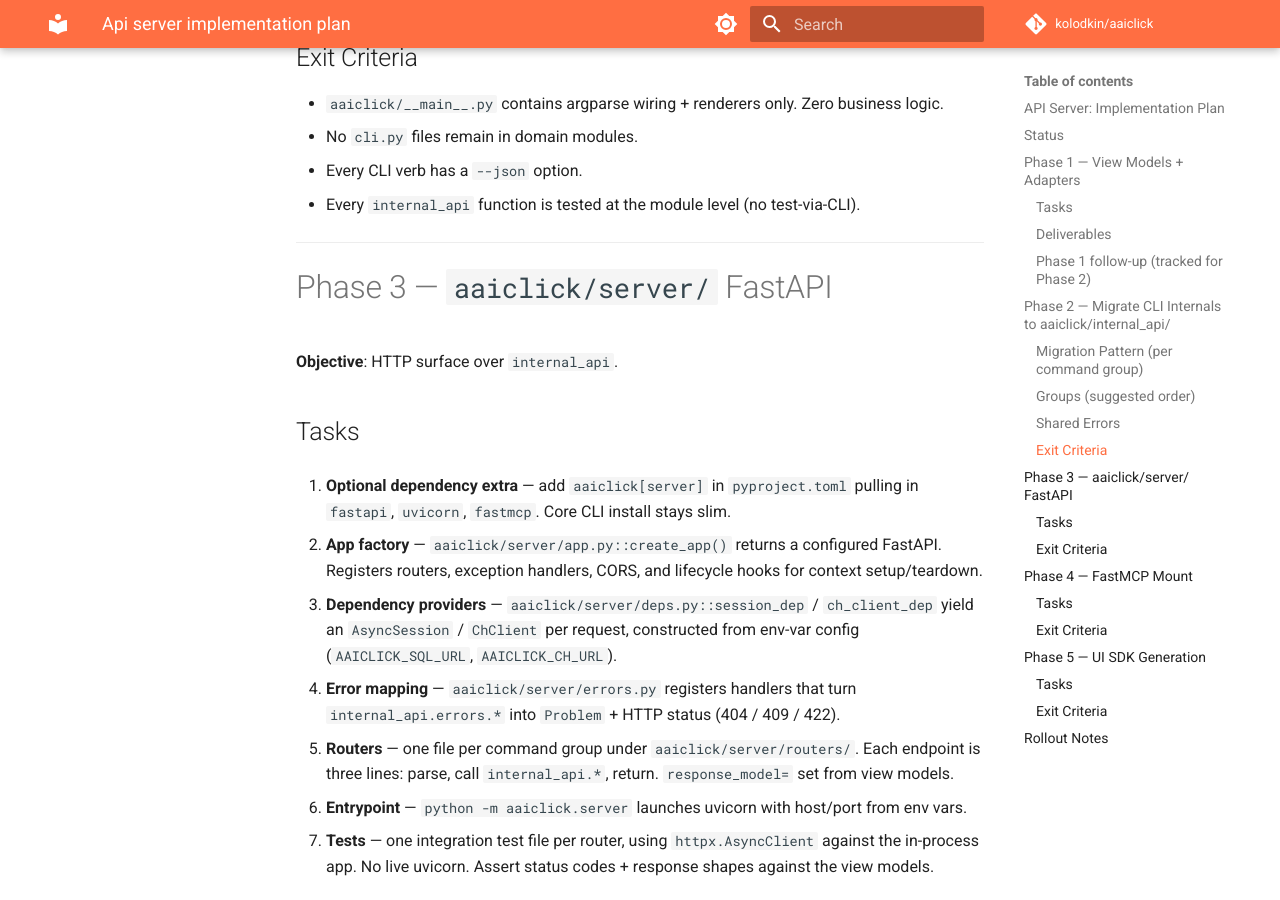
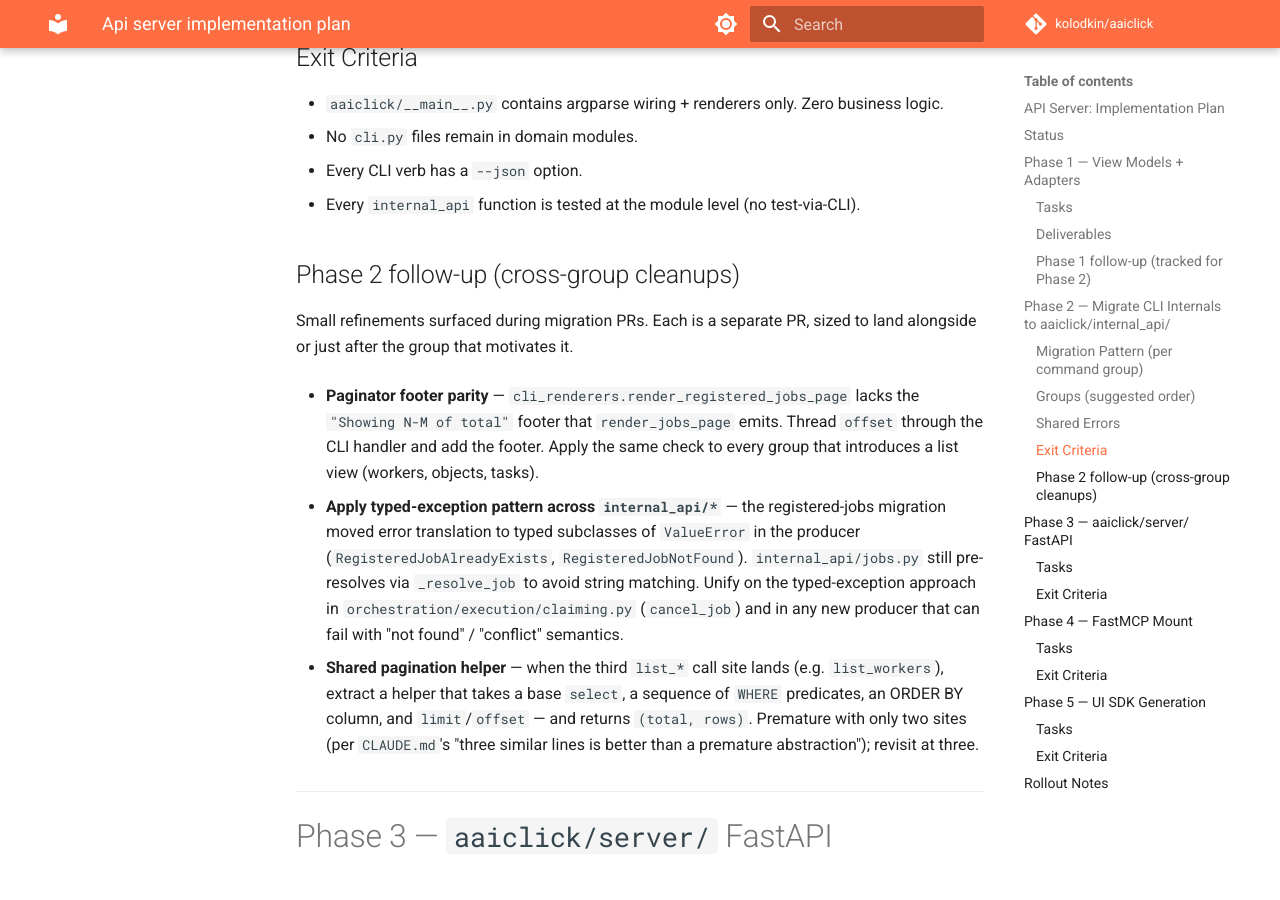
Before and after one commit to kolodkin/aaiclick, an MkDocs documentation site: the page built from docs/api_server_implementation_plan.md, in a window 1280 px wide and 900 px high, scrolled down 4069 px. Built offline with MkDocs 1.6.1 and Material for MkDocs 9.7.7, drawn with Linux system fonts in a browser that asks for light colours; comment, search, counter and statistics services are not loaded.

Commit message:
docs: capture Phase 2 follow-up cleanups in the plan
Three small refinements surfaced during PR #239's review — record them
in the implementation plan so they don't get lost:

- paginator footer parity for list views
- apply typed-exception pattern across internal_api/* (not just
  registered_jobs)
- shared pagination helper once a third list_* site lands

```diff
--- a/docs/api_server_implementation_plan.md
+++ b/docs/api_server_implementation_plan.md
@@ -132,6 +132,31 @@ CLI handler maps these to exit code + human message. FastAPI maps them to
 - Every `internal_api` function is tested at the module level (no
   test-via-CLI).
 
+## Phase 2 follow-up (cross-group cleanups)
+
+Small refinements surfaced during migration PRs. Each is a separate PR, sized
+to land alongside or just after the group that motivates it.
+
+- **Paginator footer parity** — `cli_renderers.render_registered_jobs_page`
+  lacks the `"Showing N-M of total"` footer that `render_jobs_page` emits.
+  Thread `offset` through the CLI handler and add the footer. Apply the same
+  check to every group that introduces a list view (workers, objects, tasks).
+
+- **Apply typed-exception pattern across `internal_api/*`** — the
+  registered-jobs migration moved error translation to typed subclasses of
+  `ValueError` in the producer (`RegisteredJobAlreadyExists`,
+  `RegisteredJobNotFound`). `internal_api/jobs.py` still pre-resolves via
+  `_resolve_job` to avoid string matching. Unify on the typed-exception
+  approach in `orchestration/execution/claiming.py` (`cancel_job`) and in
+  any new producer that can fail with "not found" / "conflict" semantics.
+
+- **Shared pagination helper** — when the third `list_*` call site lands
+  (e.g. `list_workers`), extract a helper that takes a base `select`, a
+  sequence of `WHERE` predicates, an ORDER BY column, and
+  `limit`/`offset` — and returns `(total, rows)`. Premature with only two
+  sites (per `CLAUDE.md`'s "three similar lines is better than a premature
+  abstraction"); revisit at three.
+
 ---
 
 # Phase 3 — `aaiclick/server/` FastAPI
```
